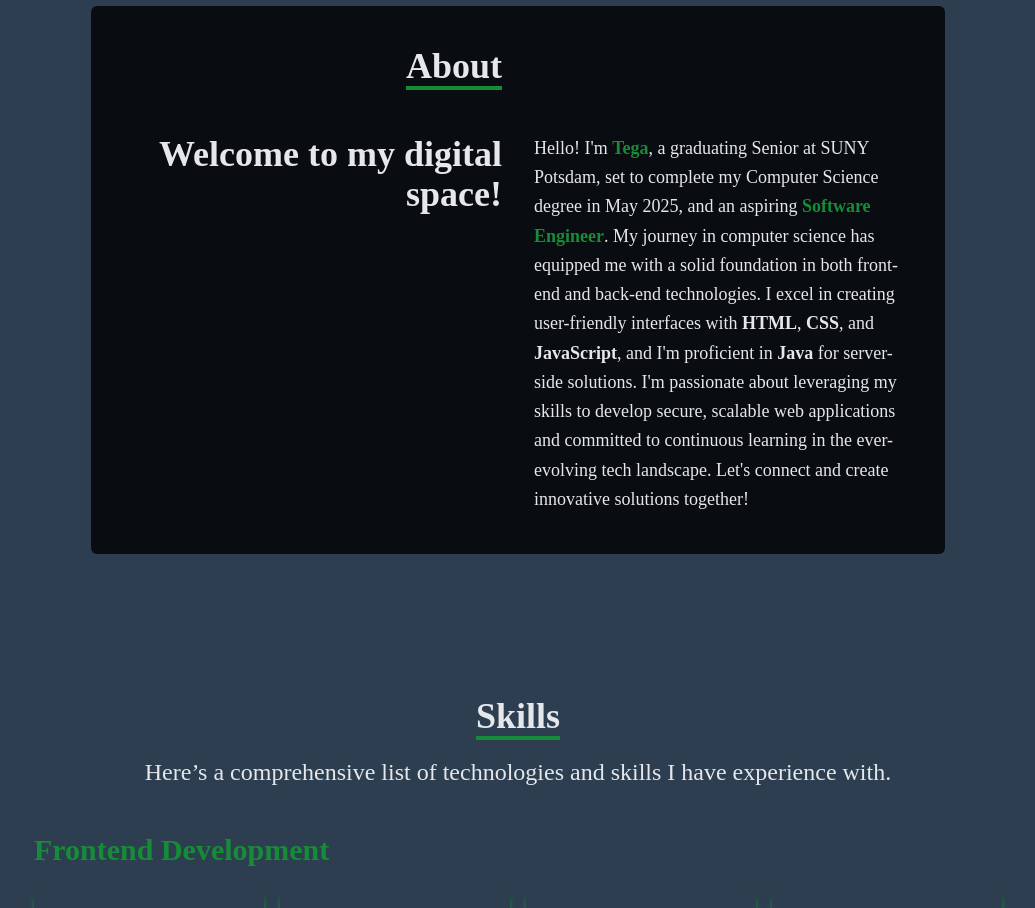
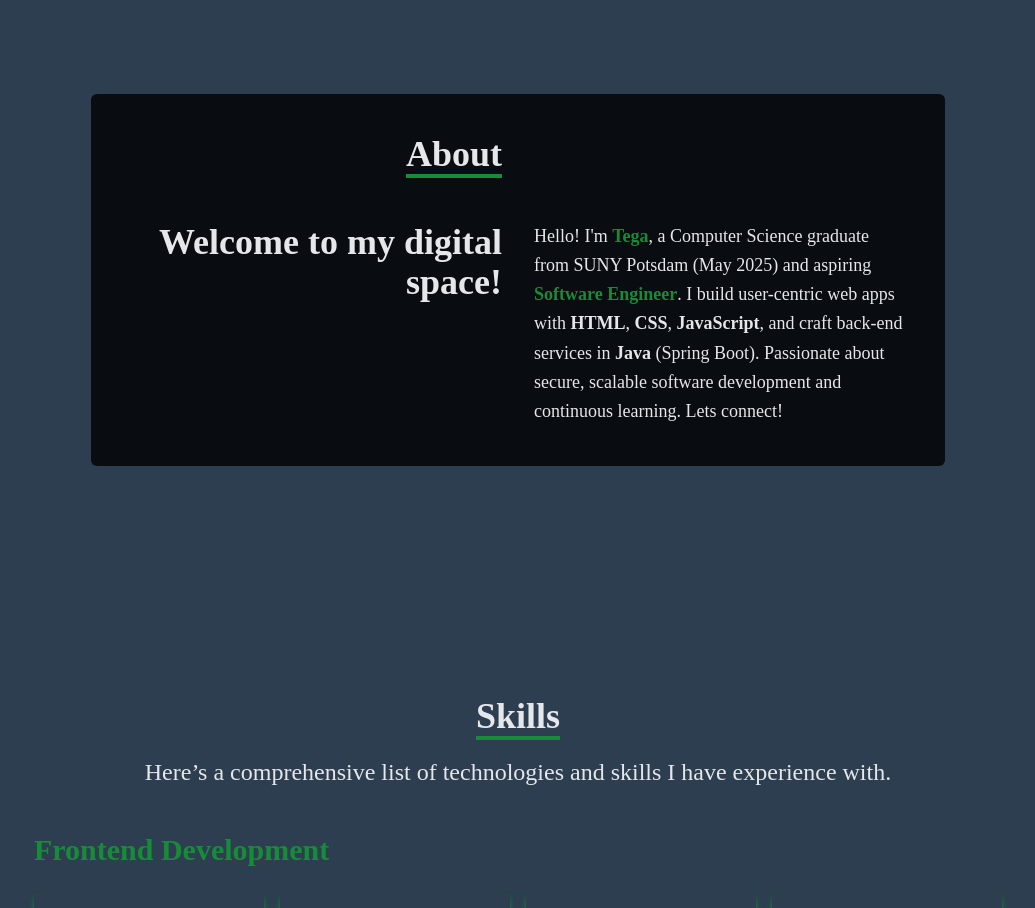
Before and after one commit to tegaomare/react-personal-portfolio, a React (Create React App) app: page / in a window 1280 px wide. Shown: the part 920-1828 px from the top of the page, without its empty margins (122-1157 px from the left). Built offline with nearby package versions, Linux system fonts and the light colour scheme.

Commit message:
updated about me page

```diff
--- a/src/components/About.jsx
+++ b/src/components/About.jsx
@@ -22,7 +22,7 @@ const About = () => {
             </div>
             <div data-aos="fade-left">
             <p className="text-lg leading-relaxed">
-                Hello! I'm <span className="text-[#178C38] font-semibold">Tega</span>, a graduating Senior at SUNY Potsdam, set to complete my Computer Science degree in May 2025, and an aspiring <span className="text-[#178C38] font-semibold">Software Engineer</span>. My journey in computer science has equipped me with a solid foundation in both front-end and back-end technologies. I excel in creating user-friendly interfaces with <span className="font-semibold">HTML</span>, <span className="font-semibold">CSS</span>, and <span className="font-semibold">JavaScript</span>, and I'm proficient in <span className="font-semibold">Java</span> for server-side solutions. I'm passionate about leveraging my skills to develop secure, scalable web applications and committed to continuous learning in the ever-evolving tech landscape. Let's connect and create innovative solutions together!
+            Hello! I'm <span className="text-[#178C38] font-semibold">Tega</span>, a Computer Science graduate from SUNY Potsdam (May 2025) and aspiring <span className="text-[#178C38] font-semibold">Software Engineer</span>. I build user-centric web apps with <span className="font-semibold">HTML</span>, <span className="font-semibold">CSS</span>, <span className="font-semibold">JavaScript</span>, and craft back-end services in <span className="font-semibold">Java</span> (Spring Boot). Passionate about secure, scalable software development and continuous learning. Lets connect!
             </p>
 
             </div>
```
